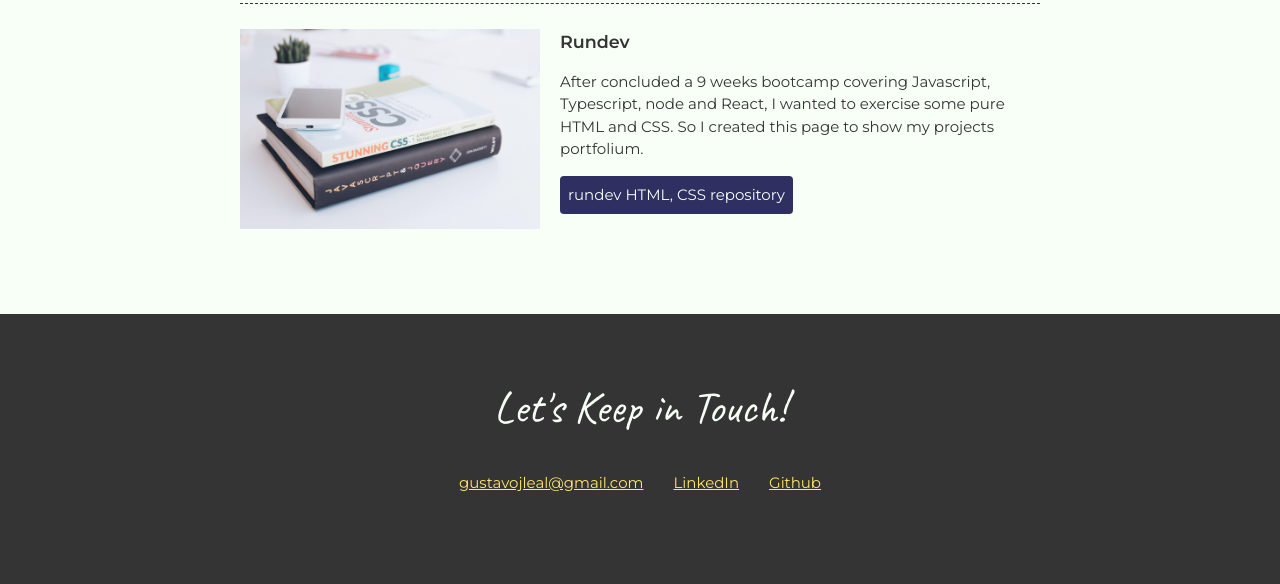
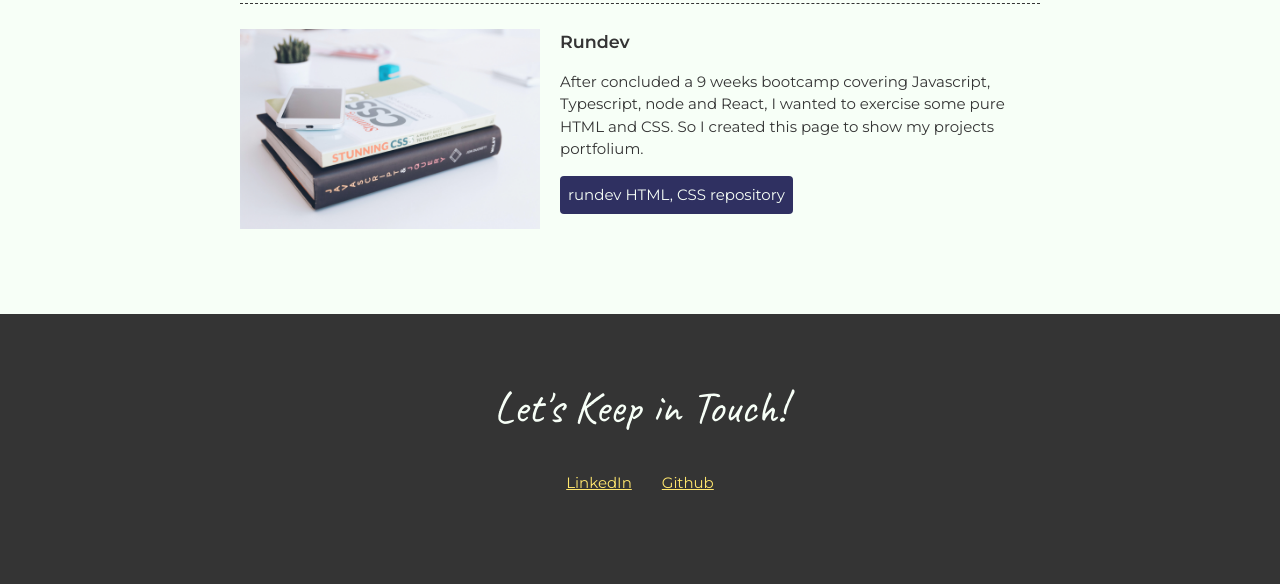
Before and after one commit to gustavojleal/rundev, a plain HTML site: page index.html in a window 1280 px wide. Shown: the part 959-1543 px from the top of the page. Drawn offline with Linux system fonts and the light colour scheme.

Commit message:
Update index.html

```diff
--- a/index.html
+++ b/index.html
@@ -52,7 +52,6 @@
           <h2>Let's Keep in Touch!</h2>
 
           <ul class="contact-list">
-            <li><a href="mailto:gustavojleal@gmail.com">gustavojleal@gmail.com</a></li>
             <li><a href="https://www.linkedin.com/in/gustavo-leal-3206a517/" target="_blank">LinkedIn</a></li>
             <li><a href="//github.com/gustavojleal" target="_blank">Github</a></li>
           </ul>
```
